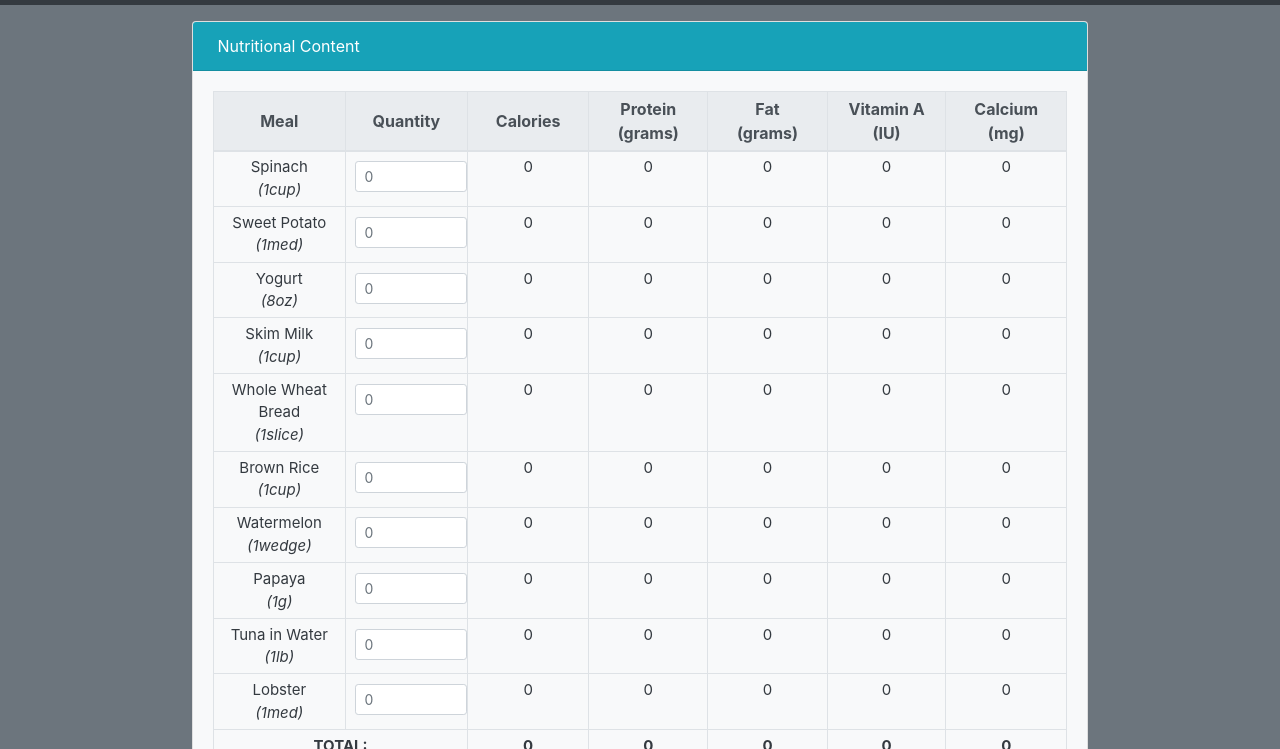
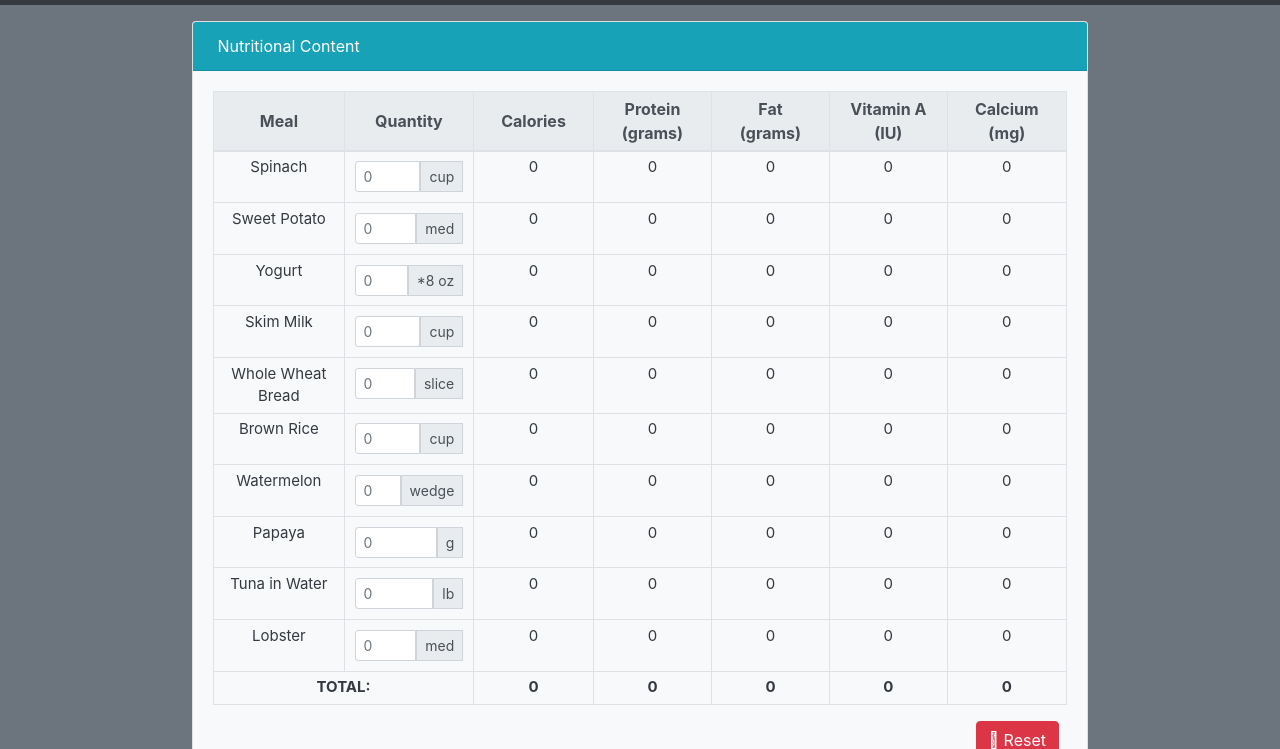
Before and after one commit to justintroy/OrderMenu-HCI, a website: page index.html in a window 1280 px wide. Shown: the part 51-800 px from the top of the page. Drawn offline with nearby package versions, Linux system fonts and the light colour scheme; some icons are missing.

Commit message:
Revert changes

```diff
--- a/index.html
+++ b/index.html
@@ -46,11 +46,14 @@
           </thead>
           <tbody>
             <tr>
-              <td>Spinach<br><em>(1cup)</em></td>
+              <td>Spinach</td>
               <td>
                 <div class="input-group input-group-sm">
                   <input onchange="updateTableData(this.id, this.value)" type="number" class="form-control" id="spinach"
                     placeholder="0" min="0">
+                  <div class="input-group-prepend">
+                    <span class="input-group-text">cup</span>
+                  </div>
                 </div>
               </td>
               <td>0</td>
@@ -60,11 +63,14 @@
               <td>0</td>
             </tr>
             <tr>
-              <td>Sweet Potato<br><em>(1med)</em></td>
+              <td>Sweet Potato</td>
               <td>
                 <div class="input-group input-group-sm">
                   <input onchange="updateTableData(this.id, this.value)" type="number" class="form-control"
                     id="sweetPotato" placeholder="0" min="0">
+                  <div class="input-group-prepend">
+                    <span class="input-group-text">med</span>
+                  </div>
                 </div>
               </td>
               <td>0</td>
@@ -74,11 +80,14 @@
               <td>0</td>
             </tr>
             <tr>
-              <td>Yogurt<br><em>(8oz)</em></td>
+              <td>Yogurt</td>
               <td>
                 <div class="input-group input-group-sm">
                   <input onchange="updateTableData(this.id, this.value)" type="number" class="form-control " id="yogurt"
                     placeholder="0" min="0">
+                  <div class="input-group-prepend">
+                    <span class="input-group-text">*8 oz</span>
+                  </div>
                 </div>
               </td>
               <td>0</td>
@@ -88,11 +97,14 @@
               <td>0</td>
             </tr>
             <tr>
-              <td>Skim Milk<br><em>(1cup)</em></td>
+              <td>Skim Milk</td>
               <td>
                 <div class="input-group input-group-sm">
                   <input onchange="updateTableData(this.id, this.value)" type="number" class="form-control "
                     id="skimMilk" placeholder="0" min="0">
+                  <div class="input-group-prepend">
+                    <span class="input-group-text">cup</span>
+                  </div>
                 </div>
               </td>
               <td>0</td>
@@ -102,11 +114,14 @@
               <td>0</td>
             </tr>
             <tr>
-              <td>Whole Wheat Bread<br><em>(1slice)</em></td>
+              <td>Whole Wheat Bread</td>
               <td>
                 <div class="input-group input-group-sm">
                   <input onchange="updateTableData(this.id, this.value)" type="number" class="form-control "
                     id="wholeWheatBread" placeholder="0" min="0">
+                  <div class="input-group-prepend">
+                    <span class="input-group-text">slice</span>
+                  </div>
                 </div>
               </td>
               <td>0</td>
@@ -116,11 +131,14 @@
               <td>0</td>
             </tr>
             <tr>
-              <td>Brown Rice<br><em>(1cup)</em></td>
+              <td>Brown Rice</td>
               <td>
                 <div class="input-group input-group-sm">
                   <input onchange="updateTableData(this.id, this.value)" type="number" class="form-control"
                     id="brownRice" placeholder="0" min="0">
+                  <div class="input-group-prepend">
+                    <span class="input-group-text">cup</span>
+                  </div>
                 </div>
               </td>
               <td>0</td>
@@ -130,11 +148,14 @@
               <td>0</td>
             </tr>
             <tr>
-              <td>Watermelon<br><em>(1wedge)</em></td>
+              <td>Watermelon</td>
               <td>
                 <div class="input-group input-group-sm">
                   <input onchange="updateTableData(this.id, this.value)" type="number" class="form-control"
                     id="watermelon" placeholder="0" min="0">
+                  <div class="input-group-prepend">
+                    <span class="input-group-text">wedge</span>
+                  </div>
                 </div>
               </td>
               <td>0</td>
@@ -144,11 +165,14 @@
               <td>0</td>
             </tr>
             <tr>
-              <td>Papaya<br><em>(1g)</em></td>
+              <td>Papaya</td>
               <td>
                 <div class="input-group input-group-sm">
                   <input onchange="updateTableData(this.id, this.value)" type="number" class="form-control" id="papaya"
                     placeholder="0" min="0">
+                  <div class="input-group-prepend">
+                    <span class="input-group-text">g</span>
+                  </div>
                 </div>
               </td>
               <td>0</td>
@@ -158,11 +182,14 @@
               <td>0</td>
             </tr>
             <tr>
-              <td>Tuna in Water<br><em>(1lb)</em></td>
+              <td>Tuna in Water</td>
               <td>
                 <div class="input-group input-group-sm">
                   <input onchange="updateTableData(this.id, this.value)" type="number" class="form-control "
                     id="tunaInWater" placeholder="0" min="0">
+                  <div class="input-group-prepend">
+                    <span class="input-group-text">lb</span>
+                  </div>
                 </div>
               </td>
               <td>0</td>
@@ -172,11 +199,14 @@
               <td>0</td>
             </tr>
             <tr>
-              <td>Lobster<br><em>(1med)</em></td>
+              <td>Lobster</td>
               <td>
                 <div class="input-group input-group-sm">
                   <input onchange="updateTableData(this.id, this.value)" type="number" class="form-control "
                     id="lobster" placeholder="0" min="0">
+                  <div class="input-group-prepend">
+                    <span class="input-group-text">med</span>
+                  </div>
                 </div>
               </td>
               <td>0</td>
```
